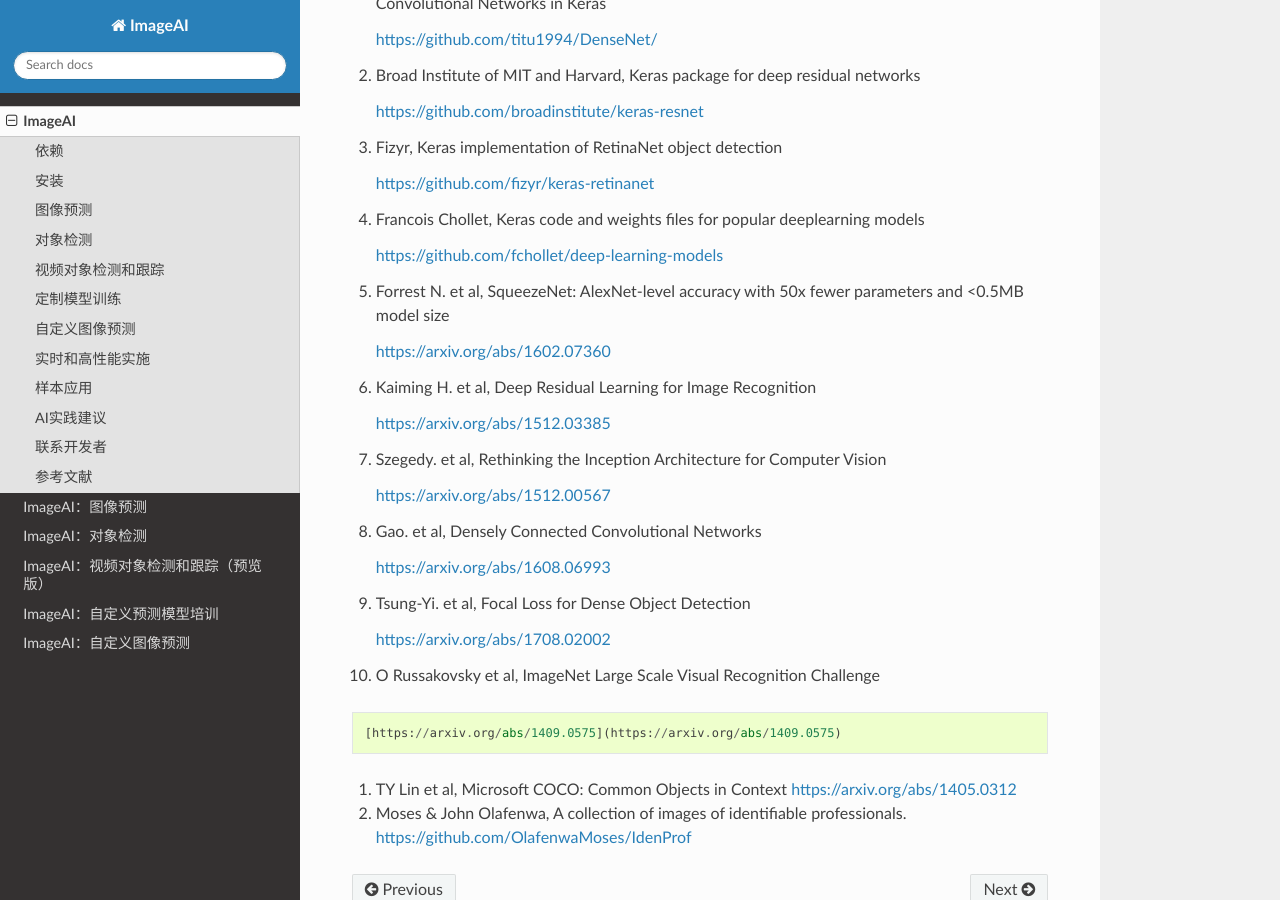
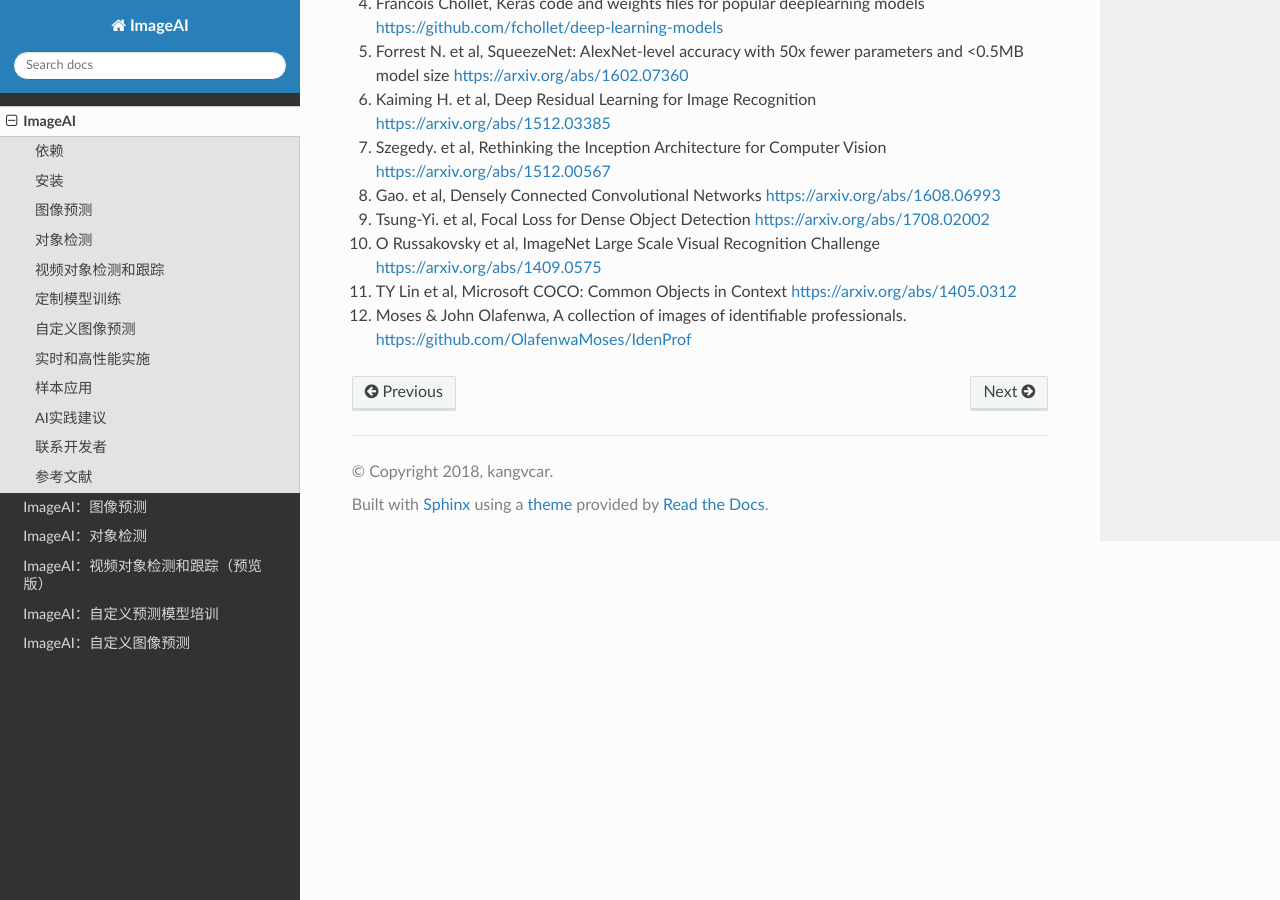
Before and after one commit to kangvcar/ImageAI_docs, a Sphinx documentation site: the page built from source/ImageAI.md, in a window 1280 px wide and 900 px high, scrolled down 7729 px. Built offline with Sphinx 7.4.7 and the Read the Docs theme 2.0.0, drawn with Linux system fonts in a browser that asks for light colours.

Commit message:
modify imageai_image_prediction

```diff
--- a/source/ImageAI.md
+++ b/source/ImageAI.md
@@ -198,16 +198,11 @@
 
 **Moses Olafenwa**
 
-_Email:_ [guymodscientist@gmail.com](mailto:guymodscientist@gmail.com)
-
-_Website:_ [https://moses.specpal.science](https://moses.specpal.science)
-
-_Twitter:_ [@OlafenwaMoses](https://twitter.com/OlafenwaMoses)
-
-_Medium :_ [@guymodscientist](https://medium.com/@guymodscientist)
-
-_Facebook :_ [moses.olafenwa](https://facebook.com/moses.olafenwa)
-
+_Email:_ [guymodscientist@gmail.com](mailto:guymodscientist@gmail.com)<br/>
+_Website:_ [https://moses.specpal.science](https://moses.specpal.science)<br/>
+_Twitter:_ [@OlafenwaMoses](https://twitter.com/OlafenwaMoses)<br/>
+_Medium :_ [@guymodscientist](https://medium.com/@guymodscientist)<br/>
+_Facebook :_ [moses.olafenwa](https://facebook.com/moses.olafenwa)<br/>
 **John Olafenwa**
 
 _Email:_ [johnolafenwa@gmail.com](mailto:johnolafenwa@gmail.com)
@@ -222,48 +217,38 @@
 
 ## 参考文献
 
-1.  Somshubra Majumdar, DenseNet Implementation of the paper, Densely Connected Convolutional Networks in Keras
-
+1. Somshubra Majumdar, DenseNet Implementation of the paper, Densely Connected Convolutional Networks in Keras
     [https://github.com/titu1994/DenseNet/](https://github.com/titu1994/DenseNet/)
 
-2.  Broad Institute of MIT and Harvard, Keras package for deep residual networks
-
+2. Broad Institute of MIT and Harvard, Keras package for deep residual networks
     [https://github.com/broadinstitute/keras-resnet](https://github.com/broadinstitute/keras-resnet)
 
-3.  Fizyr, Keras implementation of RetinaNet object detection
-
+3. Fizyr, Keras implementation of RetinaNet object detection
     [https://github.com/fizyr/keras-retinanet](https://github.com/fizyr/keras-retinanet)
 
-4.  Francois Chollet, Keras code and weights files for popular deeplearning models
-
+4. Francois Chollet, Keras code and weights files for popular deeplearning models
     [https://github.com/fchollet/deep-learning-models](https://github.com/fchollet/deep-learning-models)
 
-5.  Forrest N. et al, SqueezeNet: AlexNet-level accuracy with 50x fewer parameters and <0.5MB model size
-
+5. Forrest N. et al, SqueezeNet: AlexNet-level accuracy with 50x fewer parameters and <0.5MB model size
     [https://arxiv.org/abs/1602.07360](https://arxiv.org/abs/1602.07360)
 
-6.  Kaiming H. et al, Deep Residual Learning for Image Recognition
-
+6. Kaiming H. et al, Deep Residual Learning for Image Recognition
     [https://arxiv.org/abs/1512.03385](https://arxiv.org/abs/1512.03385)
 
-7.  Szegedy. et al, Rethinking the Inception Architecture for Computer Vision
-
+7. Szegedy. et al, Rethinking the Inception Architecture for Computer Vision
     [https://arxiv.org/abs/1512.00567](https://arxiv.org/abs/1512.00567)
 
-8.  Gao. et al, Densely Connected Convolutional Networks
-
+8. Gao. et al, Densely Connected Convolutional Networks
     [https://arxiv.org/abs/1608.06993](https://arxiv.org/abs/1608.06993)
 
-9.  Tsung-Yi. et al, Focal Loss for Dense Object Detection
-
+9. Tsung-Yi. et al, Focal Loss for Dense Object Detection
     [https://arxiv.org/abs/1708.02002](https://arxiv.org/abs/1708.02002)
 
-10.  O Russakovsky et al, ImageNet Large Scale Visual Recognition Challenge
-
+10. O Russakovsky et al, ImageNet Large Scale Visual Recognition Challenge
     [https://arxiv.org/abs/1409.0575](https://arxiv.org/abs/1409.0575)
 
-11.  TY Lin et al, Microsoft COCO: Common Objects in Context
+11. TY Lin et al, Microsoft COCO: Common Objects in Context
     [https://arxiv.org/abs/1405.0312](https://arxiv.org/abs/1405.0312)
 
-12.  Moses & John Olafenwa, A collection of images of identifiable professionals.
+12. Moses & John Olafenwa, A collection of images of identifiable professionals.
     [https://github.com/OlafenwaMoses/IdenProf](https://github.com/OlafenwaMoses/IdenProf)
```
Also changed, not shown: source/ImageAI_Image_Prediction.md (+1 -1 lines).
